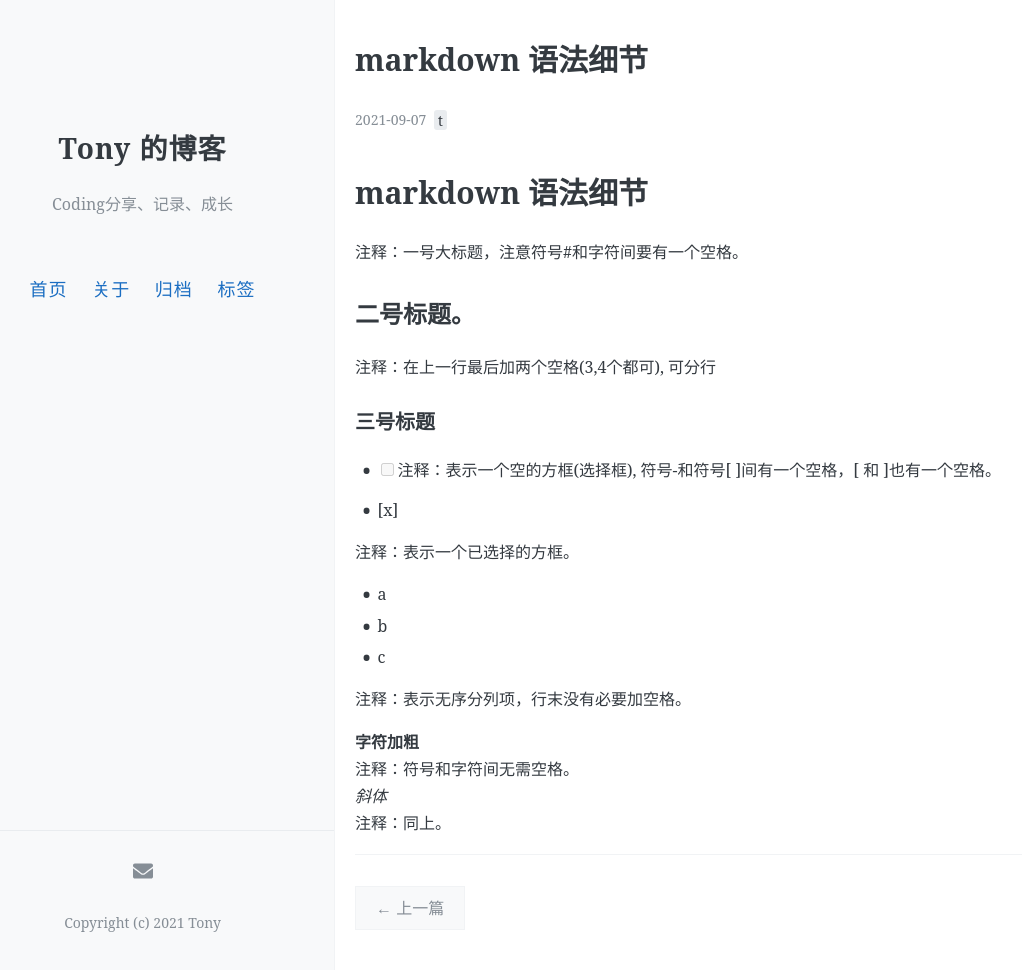
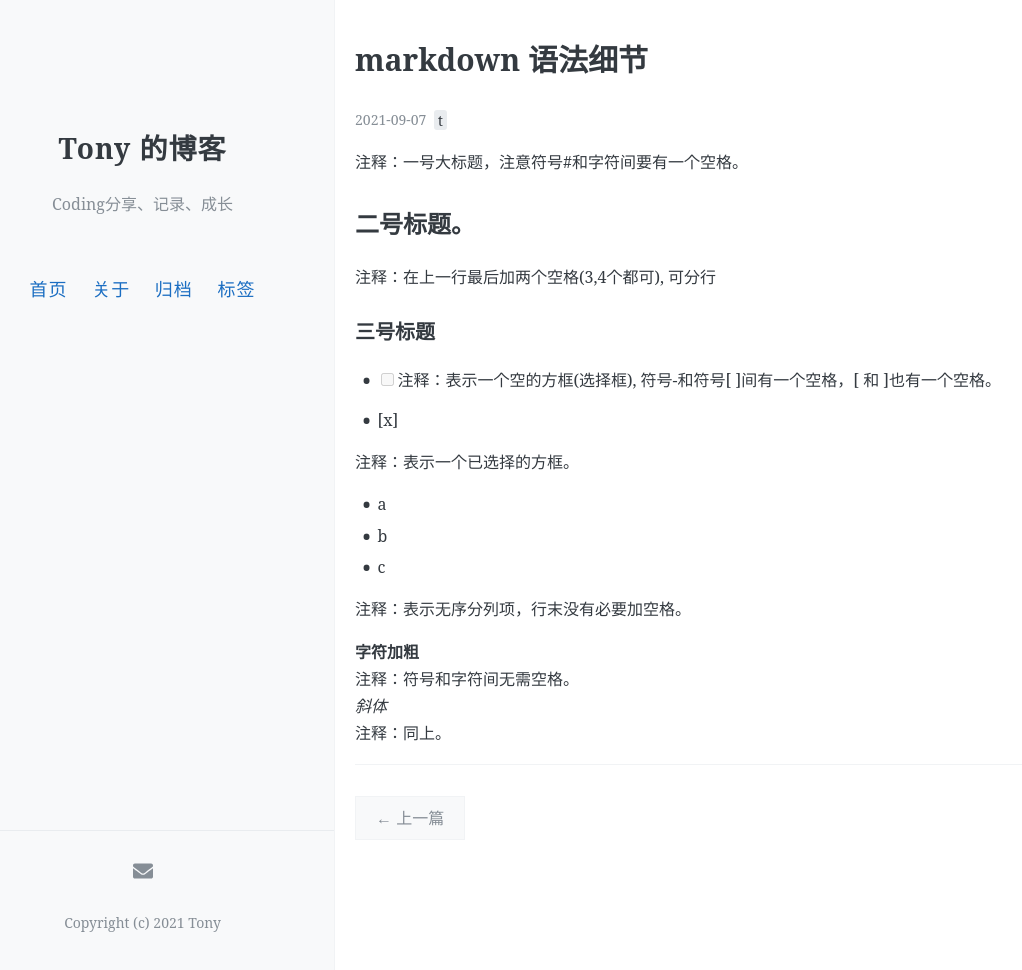
Before and after one commit to lemonchann/lemonchann.github.io, a Jekyll site: the page built from _posts/2021-09-07-article10.md, in a window 1280 px wide and 970 px high. Shown: the whole window, without its empty margins (49-1071 px from the left). Built offline with Jekyll 4.4.1, drawn with Linux system fonts in a browser that asks for light colours; comment, search, counter and statistics services are not loaded.

Commit message:
Update 2021-09-07-article10.md

```diff
--- a/_posts/2021-09-07-article10.md
+++ b/_posts/2021-09-07-article10.md
@@ -7,7 +7,6 @@ comments: true
 author: Tony
 classes: article
 ---
-#  markdown 语法细节
 注释：一号大标题，注意符号#和字符间要有一个空格。
 ## 二号标题。
 注释：在上一行最后加两个空格(3,4个都可),   可分行
```
